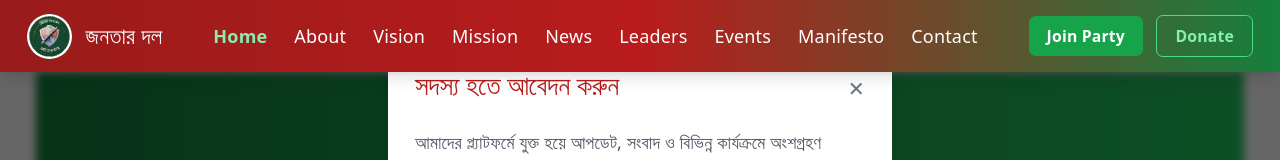
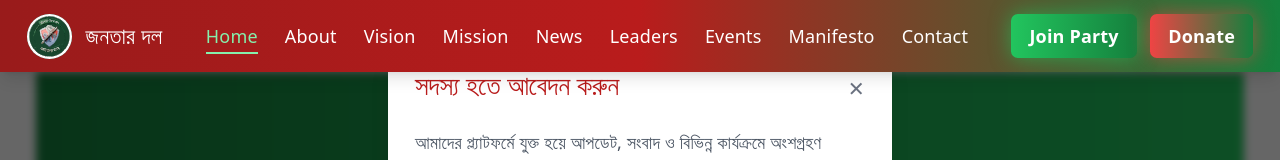
Before and after one commit to nafizahamed1/jonotar_dol_frontend, a React (Vite) app: page / in a window 1280 px wide. Shown: the top 160 px of the page. Built offline with nearby package versions, Linux system fonts and the light colour scheme.

Commit message:
updated navbar

```diff
--- a/src/components/Navbar.tsx
+++ b/src/components/Navbar.tsx
@@ -19,7 +19,7 @@ const Navbar = () => {
   ];
 
   return (
-    <nav className="bg-gradient-to-r from-red-800 via-red-700 to-green-700 text-white sticky top-0 z-50 shadow-lg">
+    <nav className="bg-gradient-to-r from-red-800 via-red-700 to-green-700 text-white sticky top-0 z-50 shadow-lg backdrop-blur-md">
 
       <div className="w-full max-w-7xl mx-auto flex items-center justify-between px-4 sm:px-6 py-3">
 
@@ -30,7 +30,7 @@ const Navbar = () => {
             alt="জনতার দল logo"
             className="h-8 w-8 sm:h-10 sm:w-10 rounded-full object-cover"
           />
-          <span className="text-lg sm:text-xl font-bold text-white">
+          <span className="text-lg sm:text-xl font-bold">
             জনতার দল
           </span>
         </div>
@@ -41,13 +41,18 @@ const Navbar = () => {
             <Link
               key={link.path}
               to={link.path}
-              className={`transition ${
+              className={`relative transition ${
                 location.pathname === link.path
-                  ? "text-green-300 font-semibold"
+                  ? "text-green-300"
                   : "hover:text-green-300"
               }`}
             >
               {link.name}
+
+              {/* underline animation */}
+              <span className={`absolute left-0 -bottom-1 h-[2px] bg-green-300 transition-all duration-300 ${
+                location.pathname === link.path ? "w-full" : "w-0 group-hover:w-full"
+              }`} />
             </Link>
           ))}
         </div>
@@ -55,11 +60,21 @@ const Navbar = () => {
         {/* Desktop Buttons */}
         <div className="hidden md:flex items-center gap-3">
 
-          <button className="bg-green-600 text-white px-4 py-2 rounded-md text-sm font-semibold hover:bg-green-700 transition">
+          <button className="px-4 py-2 rounded-md font-semibold text-white
+          bg-gradient-to-r from-green-500 to-green-700
+          shadow-[0_0_20px_rgba(34,197,94,0.6)]
+          hover:shadow-[0_0_30px_rgba(34,197,94,0.9)]
+          hover:scale-105 active:scale-95
+          transition-all duration-300">
             Join Party
           </button>
 
-          <button className="border border-green-400 text-green-300 px-4 py-2 rounded-md text-sm font-semibold hover:bg-green-500/20 transition">
+          <button className="px-4 py-2 rounded-md font-semibold text-white
+          bg-gradient-to-r from-red-500 to-green-700
+          shadow-[0_0_20px_rgba(239,68,68,0.6)]
+          hover:shadow-[0_0_30px_rgba(239,68,68,0.9)]
+          hover:scale-105 active:scale-95
+          transition-all duration-300">
             Donate
           </button>
 
@@ -82,7 +97,7 @@ const Navbar = () => {
       {/* Mobile Menu */}
       <div
         className={`md:hidden bg-gradient-to-b from-red-700 to-green-700 px-4 transition-all duration-300 ${
-          menuOpen ? "max-h-116 py-4" : "max-h-0 overflow-hidden"
+          menuOpen ? "max-h-[500px] py-4" : "max-h-0 overflow-hidden"
         }`}
       >
         <div className="flex flex-col gap-2 text-sm">
@@ -104,11 +119,15 @@ const Navbar = () => {
 
           <div className="flex gap-2 mt-3">
 
-            <button className="w-full px-4 py-2 rounded-md font-semibold text-white bg-gradient-to-r from-red-500 to-green-700 backdrop-blur-md shadow-[0_0_20px_rgba(34,197,94,0.6)] hover:shadow-[0_0_30px_rgba(34,197,94,0.9)] hover:scale-105 active:scale-95 transition-all duration-300">
-             Join Party
+            <button className="w-full px-4 py-2 rounded-md font-semibold text-white
+            bg-gradient-to-r from-green-500 to-green-700
+            shadow-lg hover:scale-105 transition">
+              Join Party
             </button>
 
-              <button className="w-full px-4 py-2 rounded-md font-semibold text-white bg-gradient-to-r from-green-500 to-green-700 backdrop-blur-md shadow-[0_0_20px_rgba(34,197,94,0.6)] hover:shadow-[0_0_30px_rgba(34,197,94,0.9)] hover:scale-105 active:scale-95 transition-all duration-300">
+            <button className="w-full px-4 py-2 rounded-md font-semibold text-white
+            bg-gradient-to-r from-red-500 to-green-700
+            shadow-lg hover:scale-105 transition">
               Donate
             </button>
 
@@ -116,6 +135,7 @@ const Navbar = () => {
 
         </div>
       </div>
+
     </nav>
   );
 };
```
